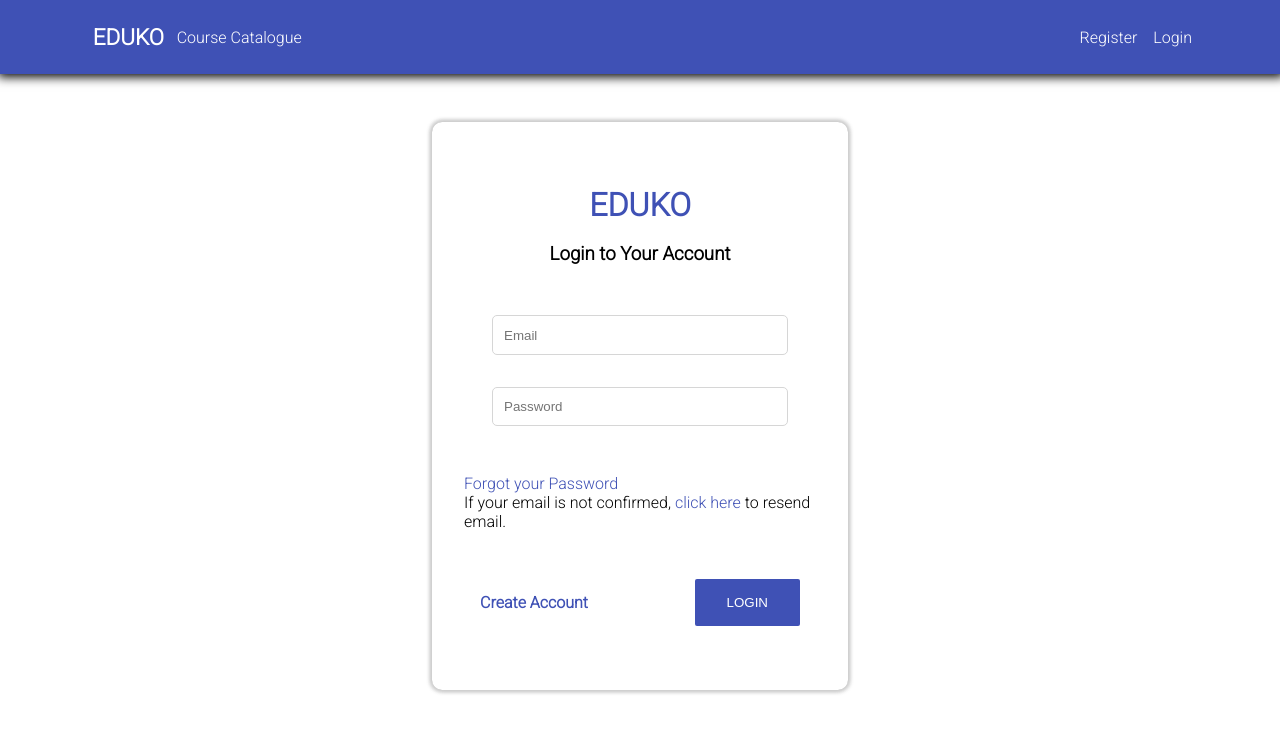
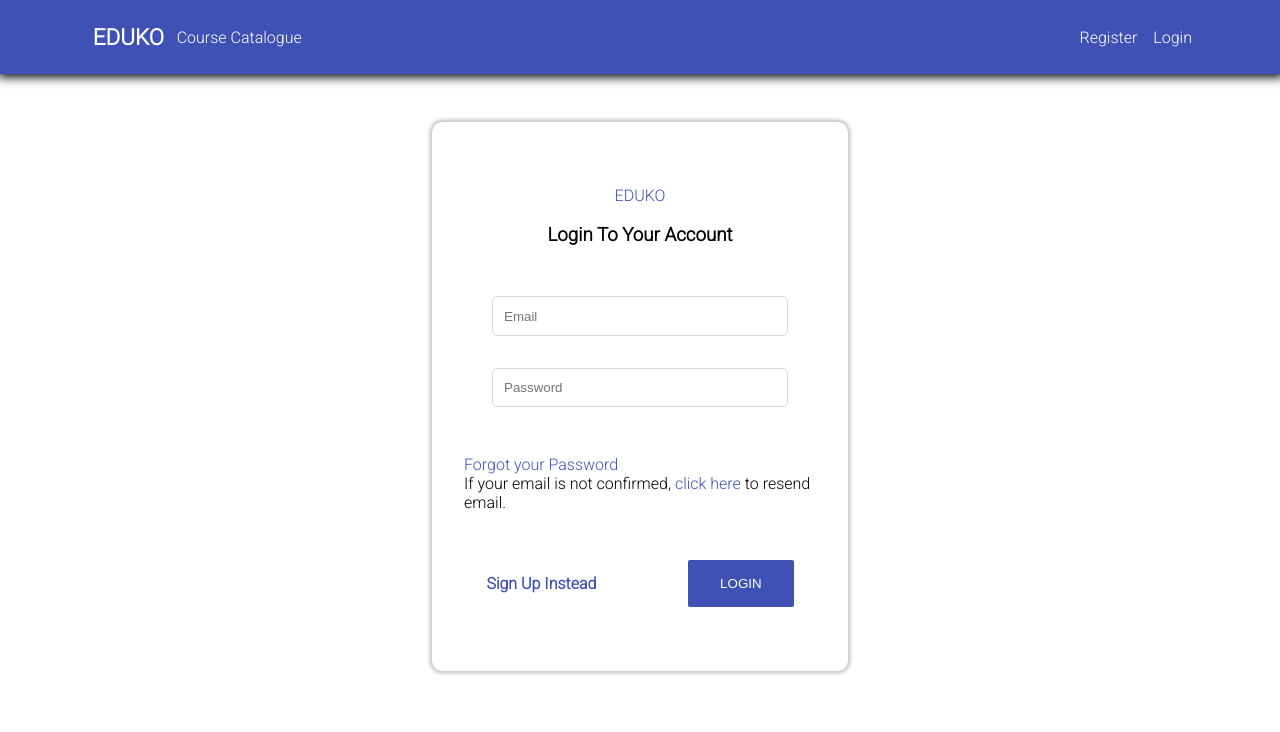
Before and after one commit to AbdulRehmani2/eduko-clone, a React (Vite) app: page /login in a window 1280 px wide. Shown: the top 732 px of the page. Built offline with nearby package versions, Linux system fonts and the light colour scheme.

Commit message:
Changed Login Page

```diff
--- a/src/components/Cards.css
+++ b/src/components/Cards.css
@@ -1,7 +1,7 @@
 .cards-container{
     display: flex;
     align-items: center;
-    padding: 0rem 25rem;
+    padding: 1rem 25rem;
     display: flex;
     flex-wrap: wrap;
     justify-content: center;
--- a/src/components/Login.css
+++ b/src/components/Login.css
@@ -22,18 +22,6 @@
     cursor: pointer;
 }
 
-.login-title{
-    color: #3F51B5;
-    font-size: 2rem;
-    font-weight: bolder;
-}
-
-.login-title-section{
-    display: flex;
-    flex-direction: column;
-    align-items: center;
-}
-
 .login-data-section{
     display: flex;
     flex-direction: column;
@@ -52,25 +40,3 @@
 .login-data-section>p{
     padding: 1rem;
 }
-
-.login-submit-section{
-    display: flex;
-    flex-direction: row;
-    justify-content: space-between;
-    align-items: center;
-    width: 20rem;
-    padding: 0rem 3rem;
-}
-
-.login-submit-section>a{
-    font-weight: bold;
-}
-
-.login-submit-section>button{
-    padding: 1rem 2rem;
-    background-color: #3F51B5;
-    color: white;
-    border-radius: 2px;
-    border: none;
-    cursor: pointer;
-}
--- a/src/components/Login.jsx
+++ /dev/null
@@ -1,24 +0,0 @@
-import { Link } from 'react-router-dom'
-import './Login.css'
-
-export default function Login(){
-    return (
-        <div className="login-container">
-            <div>
-                <div className='login-title-section'>
-                    <Link to={'/'} className='login-title'>EDUKO</Link>
-                    <h3>Login to Your Account</h3>
-                </div>
-                <div className='login-data-section'>
-                    <input placeholder='Email'></input>
-                    <input placeholder='Password'></input>
-                    <p><a>Forgot your Password</a><br></br>If your email is not confirmed, <a>click here</a> to resend email.</p>
-                </div>
-                <div className='login-submit-section'>
-                    <Link to={'/register'}>Create Account</Link>
-                    <button>LOGIN</button>
-                </div>
-            </div>
-        </div>
-    )
-}
--- a/src/components/Register.jsx
+++ /dev/null
@@ -1,30 +0,0 @@
-import {Link} from 'react-router-dom'
-import './Register.css'
-
-export default function Register(){
-    return(
-        <div className="register-container">
-            <div>
-                <div className='register-title-section'>
-                    <Link to={'/'} className='login-title'>EDUKO</Link>
-                    <h3>Register a New Account</h3>
-                </div>
-                <div className='register-data-section'>
-                    <div>
-                        <input placeholder='Full Name' style={{width: '30rem%'}}></input>
-                    </div>
-                    <div className='register-data-input-section'>
-                        <input placeholder='Email'></input>
-                        <input placeholder='Registration Number'></input>
-                        <input placeholder='Password'></input>
-                        <input placeholder='Confirm Password'></input>
-                    </div>
-                </div>
-                <div className='register-submit-section'>
-                    <Link to={'/login'}>Sign In Instead</Link>
-                    <button>REGISTER</button>
-                </div>
-            </div>
-        </div>
-    )
-}
--- a/src/components/SubmitSection.css
+++ b/src/components/SubmitSection.css
@@ -3,12 +3,13 @@
     flex-direction: row;
     justify-content: space-between;
     align-items: center;
-    width: 30rem;
+    width: 80%;
     padding: 0rem 2rem;
 }
 
 .submit-section>a{
     font-weight: bold;
+    color: #3F51B5;
 }
 
 .submit-section>button{
--- a/src/components/TitleSection.jsx
+++ b/src/components/TitleSection.jsx
@@ -8,12 +8,10 @@ export default function TitleSection(props){
         alignItems: 'center'
     }
     return(
-    <div className='title-section-container' style = {css}>
-        <div className='register-title-section'>
+        <div className='register-title-section' style={css}>
             <Link to={'/'} className='login-title'>EDUKO</Link>
             <h3>{props.text}</h3>
         </div>
-    </div>
     )
 
 }
--- a/src/pages/LoginPage.jsx
+++ b/src/pages/LoginPage.jsx
@@ -1,9 +1,27 @@
 import Login from '../components/Login'
+import SubmitSection from '../components/SubmitSection'
+import TitleSection from '../components/TitleSection'
+import '../components/Login.css'
 
 export default function LoginPage(){
+    let data = {
+        path: '/register',
+        text: 'Sign Up Instead',
+        button: 'LOGIN'
+    }
     return (
         <>
-            <Login></Login>
+        <div className='login-container'>
+            <div>
+                <TitleSection text={"Login To Your Account"}></TitleSection>
+                <div className='login-data-section'>
+                    <input placeholder='Email'></input>
+                    <input placeholder='Password'></input>
+                    <p><a>Forgot your Password</a><br></br>If your email is not confirmed, <a>click here</a> to resend email.</p>
+                </div>
+                <SubmitSection data={data}></SubmitSection>
+            </div>
+        </div>
         </>
     )
 }
--- a/src/pages/RegisterPage.jsx
+++ b/src/pages/RegisterPage.jsx
@@ -1,12 +1,13 @@
 import Register from '../components/Register'
 import TitleSection from '../components/TitleSection'
 import SubmitSection from '../components/SubmitSection'
+import '../components/Register.css'
 
 export default function RegisterPage(){
     let data = {
         path: '/login',
         text: 'Sign In Instead',
-        button: 'Register'
+        button: 'REGISTER'
     }
     return (
         <div className='register-container'>
```
